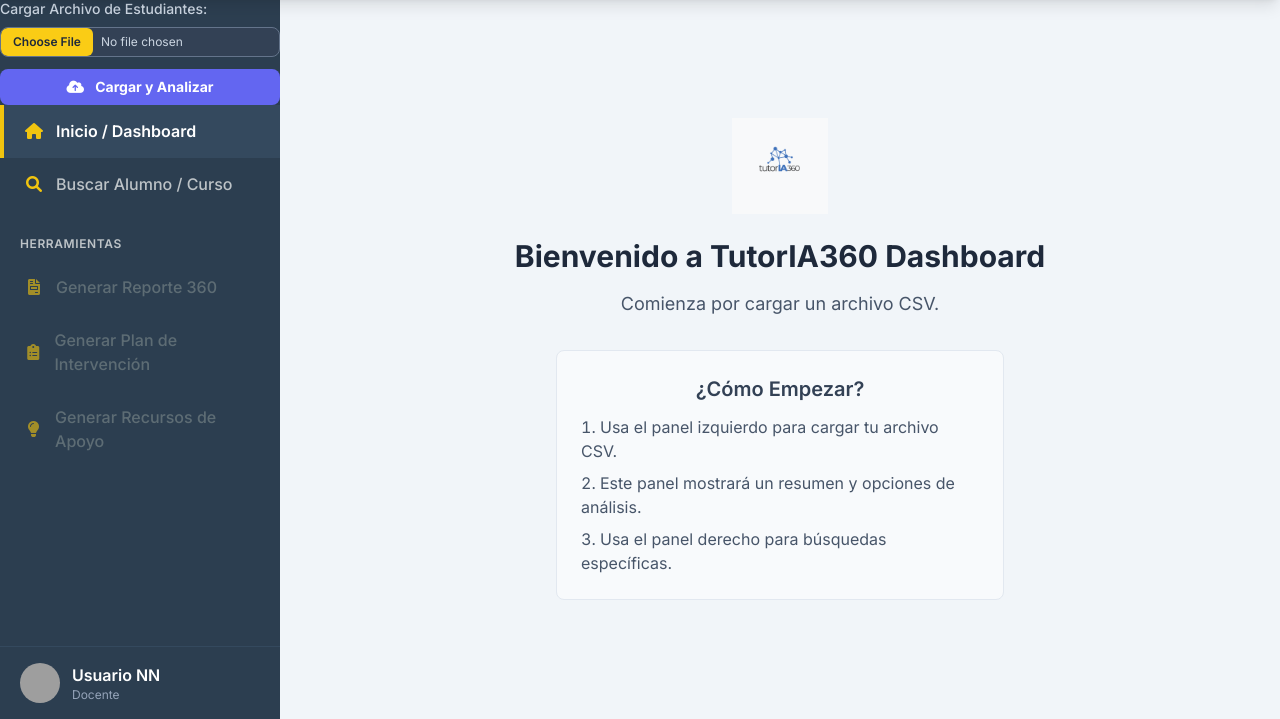
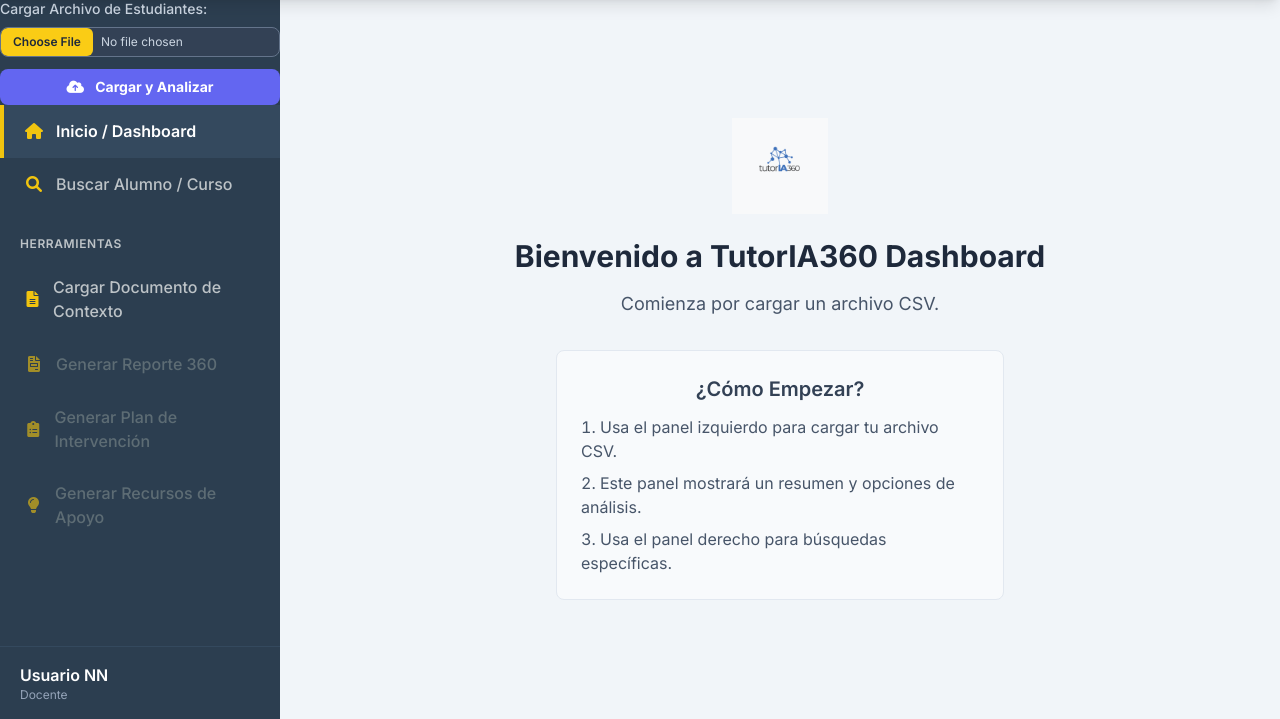
Before and after one commit to ppmm0065/Proyecto_TRAE_TotorIA, a Flask app: page / in a window 1280 px wide. Shown: the part 81-800 px from the top of the page. Run offline with Flask 3, Linux system fonts and the light colour scheme; some libraries are stand-ins or nearby versions; grey boxes are pictures that could not be loaded.

Commit message:
Mejoras ok 16 oct 2025, 20:05

```diff
--- a/generador_datos.py
+++ b/generador_datos.py
@@ -91,7 +91,7 @@ def generar_datos():
     ]
     df = df[columnas_ordenadas]
 
-    nombre_archivo = 'datos_completos_100_estudiantes.csv'
+    nombre_archivo = 'datos_completos_estudiantes.csv'
 
     # --- LÍNEA CORREGIDA ---
     # Forzamos el separador de coma (sep=',') y la codificación utf-8-sig para máxima compatibilidad.
--- a/mi_aplicacion/templates/base.html
+++ b/mi_aplicacion/templates/base.html
@@ -134,6 +134,7 @@
                         <li><button id="open-entity-selector-btn" class="menu-item w-full text-left menu-item-action"><i class="fas fa-search fa-fw"></i> Buscar Alumno / Curso</button></li>
 
                         <div class="menu-section-title">Herramientas</div>
+                        <li><button id="open-context-uploader-btn" class="menu-item w-full text-left menu-item-action"><i class="fas fa-file-alt fa-fw"></i> Cargar Documento de Contexto</button></li>
 
                         {% if request.endpoint == 'main.detalle_entidad' or 'generar_reporte_360' in request.endpoint or 'visualizar_plan_intervencion' in request.endpoint or 'generar_recursos_apoyo' in request.endpoint %}
                             <li><a href="{{ url_for('main.generar_reporte_360', tipo_entidad=tipo_entidad, valor_codificado=nombre_entidad) }}" class="menu-item menu-item-action {% if 'generar_reporte_360' in request.endpoint %}active{% endif %}"><i class="fas fa-file-invoice fa-fw"></i> Generar Reporte 360</a></li>
@@ -157,7 +158,6 @@
             </div>
 
             <div class="user-profile">
-                <img src="https://i.pravatar.cc/40?u=carolina" alt="Avatar" class="h-10 w-10 rounded-full mr-3">
                 <div><p class="font-semibold text-white">Usuario NN</p><p class="text-xs text-slate-400">Docente</p></div>
             </div>
         </aside>
@@ -172,6 +172,28 @@
             <div class="flex justify-between items-center p-4 border-b"><h2 class="text-xl font-bold text-slate-800">Seleccionar Entidad</h2><button id="close-entity-selector-btn" class="text-slate-500 hover:text-red-600 text-2xl">&times;</button></div>
             <div class="p-6 flex-grow overflow-y-auto"><div class="mb-4 border-b border-gray-200"><nav class="flex space-x-4" aria-label="Tabs"><button id="tab-alumno" class="px-3 py-2 font-medium text-sm rounded-t-lg border-b-2 border-indigo-500 text-indigo-600">Buscar Alumno</button><button id="tab-curso" class="px-3 py-2 font-medium text-sm rounded-t-lg border-b-2 border-transparent text-gray-500 hover:text-gray-700 hover:border-gray-300">Seleccionar Curso</button></nav></div><div id="tab-content-alumno"><label for="modal-search-student" class="block text-sm font-medium text-slate-700 mb-1">Nombre del Estudiante:</label><input type="text" id="modal-search-student" class="w-full p-2 border border-slate-300 rounded-lg" placeholder="Escribe 2 o más letras para buscar..."><div id="modal-student-suggestions" class="mt-2 border rounded-md bg-white max-h-64 overflow-y-auto z-20 shadow-lg"></div></div><div id="tab-content-curso" class="hidden"><label for="modal-select-course" class="block text-sm font-medium text-slate-700 mb-1">Selecciona un Curso de la Lista:</label><select id="modal-select-course" class="w-full p-2 border border-slate-300 rounded-lg bg-white"></select></div></div>
             <div class="p-4 bg-gray-50 border-t flex justify-end"><button id="modal-view-dashboard-btn" class="bg-indigo-600 hover:bg-indigo-700 text-white font-bold py-2 px-6 rounded-lg disabled:bg-gray-400" disabled>Ver Dashboard</button></div>
+        </div>
+    </div>
+
+    <div id="context-uploader-modal" class="fixed inset-0 bg-gray-800 bg-opacity-75 flex items-center justify-center z-[100] hidden opacity-0">
+        <div class="modal-content transform -translate-y-10 bg-white rounded-lg shadow-2xl w-full max-w-lg flex flex-col">
+            <div class="flex justify-between items-center p-4 border-b">
+                <h2 class="text-xl font-bold text-slate-800">Cargar Documento de Contexto</h2>
+                <button id="close-context-uploader-btn" class="text-slate-500 hover:text-red-600 text-2xl">&times;</button>
+            </div>
+            <div class="p-6">
+                <p class="text-sm text-slate-600 mb-4">Sube archivos PDF o TXT (reglamentos, informes, etc.) para darle más contexto a la IA en sus análisis.</p>
+                <form action="{{ url_for('main.upload_context_pdf') }}" method="post" enctype="multipart/form-data">
+                    <label for="context_pdf_file" class="block text-sm font-medium text-slate-700 mb-2">Seleccionar Archivo:</label>
+                    <input type="file" id="context_pdf_file" name="context_pdf_file" accept=".pdf,.txt" required
+                           class="block w-full text-sm text-slate-500 border border-slate-300 rounded-lg cursor-pointer file:mr-4 file:py-2 file:px-4 file:rounded-md file:border-0 file:text-sm file:font-semibold file:bg-indigo-100 file:text-indigo-700 hover:file:bg-indigo-200">
+                    <div class="flex justify-end mt-6">
+                        <button type="submit" class="bg-indigo-600 hover:bg-indigo-700 text-white font-bold py-2 px-6 rounded-lg">
+                            <i class="fas fa-cloud-upload-alt mr-2"></i> Subir Documento
+                        </button>
+                    </div>
+                </form>
+            </div>
         </div>
     </div>
 
@@ -219,6 +241,31 @@
             }
         });
     });
+    // Lógica para el modal de carga de contexto
+        const contextModal = document.getElementById('context-uploader-modal');
+        const openContextBtn = document.getElementById('open-context-uploader-btn');
+        const closeContextBtn = document.getElementById('close-context-uploader-btn');
+
+        if(contextModal && openContextBtn && closeContextBtn) {
+            openContextBtn.addEventListener('click', () => {
+                contextModal.classList.remove('hidden');
+                setTimeout(() => {
+                    contextModal.classList.remove('opacity-0');
+                    contextModal.querySelector('.modal-content').classList.remove('-translate-y-10');
+                }, 10);
+            });
+
+            const closeContextModal = () => {
+                contextModal.classList.add('opacity-0');
+                contextModal.querySelector('.modal-content').classList.add('-translate-y-10');
+                setTimeout(() => contextModal.classList.add('hidden'), 300);
+            };
+
+            closeContextBtn.addEventListener('click', closeContextModal);
+            contextModal.addEventListener('click', (e) => {
+                if (e.target === contextModal) closeContextModal();
+            });
+        }
     </script>
     {% endblock %}
 
--- a/mi_aplicacion/templates/index.html
+++ b/mi_aplicacion/templates/index.html
@@ -21,7 +21,7 @@
             </div>
             <div class="flex justify-center">
                 <a href="{{ url_for('main.chat_avanzado') }}" class="bg-teal-600 hover:bg-teal-700 text-white font-bold py-3 px-6 rounded-lg text-base transition duration-300 ease-in-out shadow-md hover:shadow-lg focus:outline-none focus:ring-2 focus:ring-offset-2 focus:ring-teal-500 inline-flex items-center">
-                    <i class="fas fa-brain mr-2"></i> Consulta con IA
+                    <i class="fas fa-gem mr-2"></i> Consulta con IA
                 </a>
             </div>
             <div></div>
```
Also changed, not shown: mi_aplicacion/templates/advanced_chat.html (+16 -0 lines), mi_aplicacion/templates/detalle_dashboard.html (+12 -3 lines).
